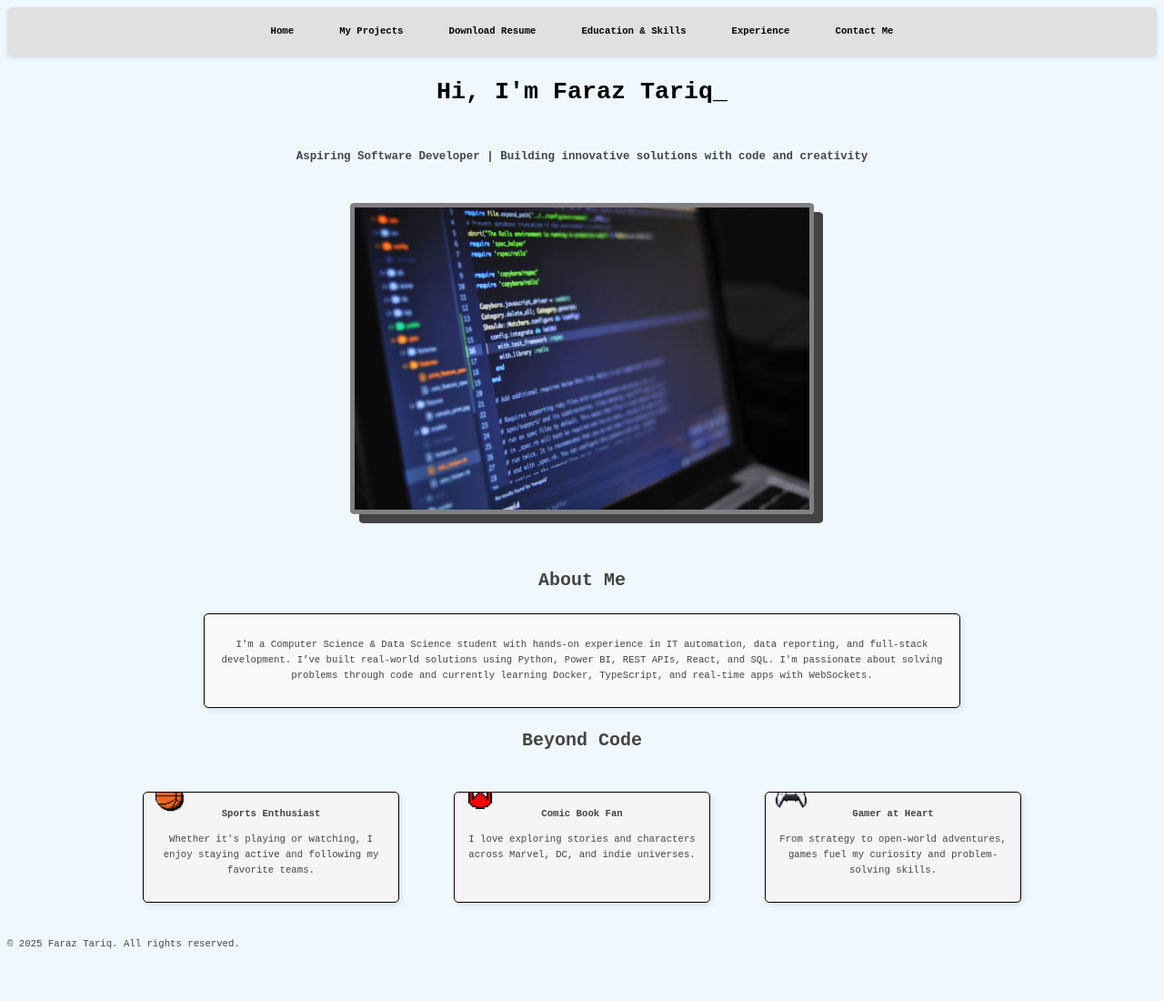
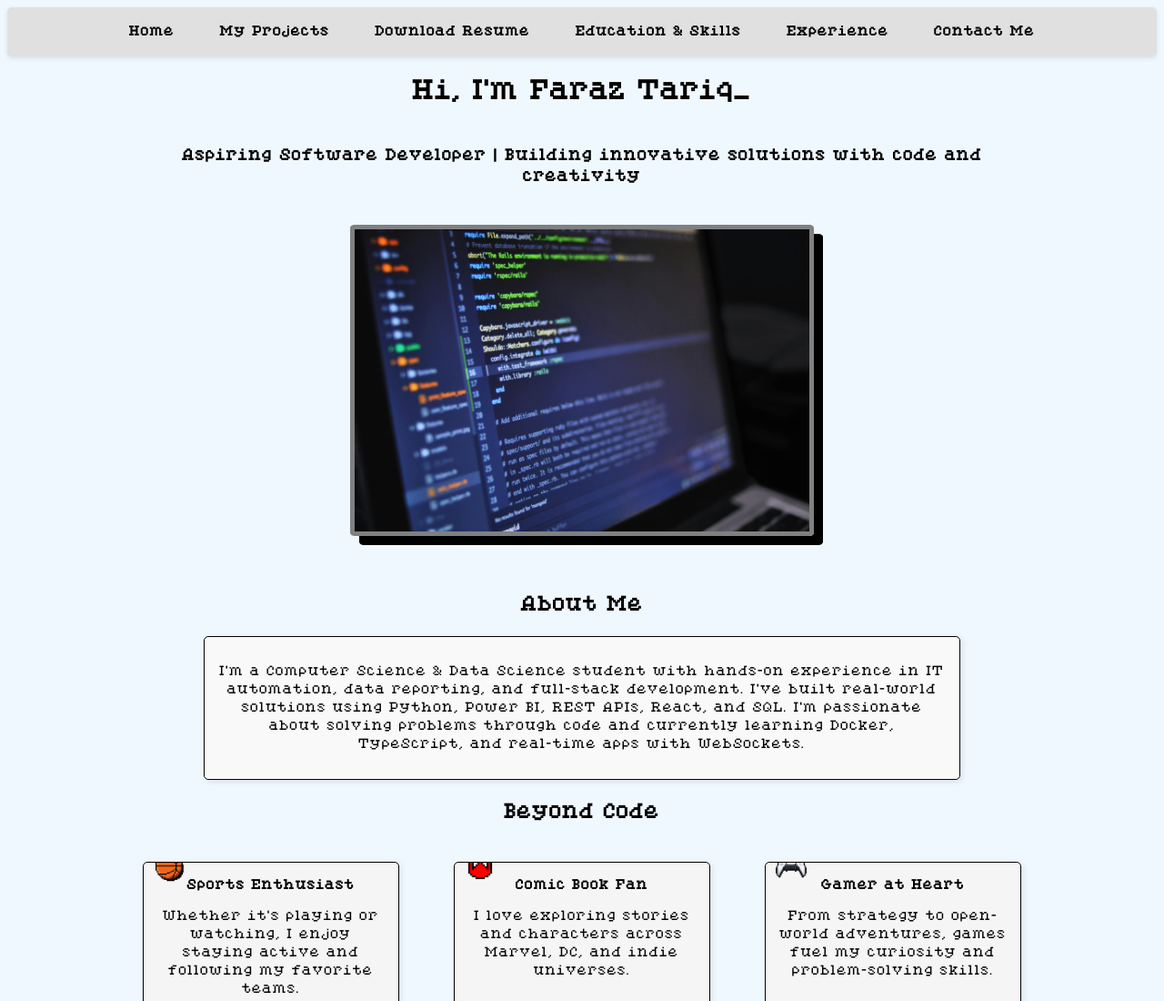
Before and after one commit to ftariq2012/html-portfolio, a plain HTML site: page index.html in a window 1280 px wide. Shown: the top 1100 px of the page at 91% size. Before the commit the page ends 1054 px from the top, so only its background shows below. Drawn offline with Linux system fonts and the light colour scheme.

Commit message:
changed font again

```diff
--- a/style.css
+++ b/style.css
@@ -1,3 +1,11 @@
+@font-face {
+  font-family: 'PixelatedElegance';
+  src: url('assets/pixelated-elegance-font/PixelatedEleganceRegular-ovyAA.ttf') format('truetype');
+  font-weight: normal;
+  font-style: normal;
+}
+
+
 /* Base Typography */
 html {
   background-color: aliceblue;
@@ -5,10 +13,10 @@ html {
 }
 
 body {
-  font-family: 'Press Start 2P', monospace;
-  line-height: 1.6;
-  font-size: 8pt;
-  color: #444; /* ← change text color to a softer dark gray */
+  font-family: 'PixelatedElegance', monospace;
+  font-size: 10pt;
+  line-height: 1.5;
+  letter-spacing: 1px;
 }
 
 h1 {
```
